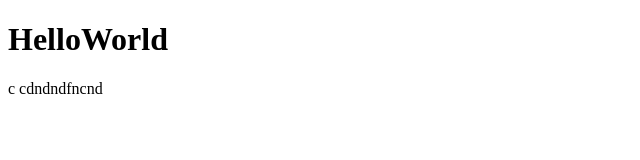
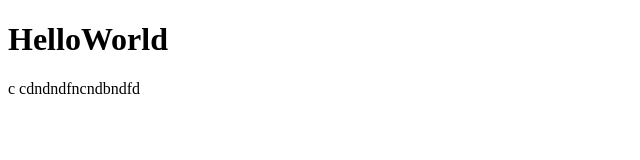
Before and after one commit to NiKolos-comp/Hello-Git, a plain HTML site: page index.html in a window 1280 px wide. Shown: the full height of the page, 0-640 px from the left. Drawn offline with Linux system fonts and the light colour scheme.

Commit message:
html commit

```diff
--- a/index.html
+++ b/index.html
@@ -11,4 +11,4 @@
 </body>
 </html>
 
-c cdndndfncnd
+c cdndndfncndbndfd
```
